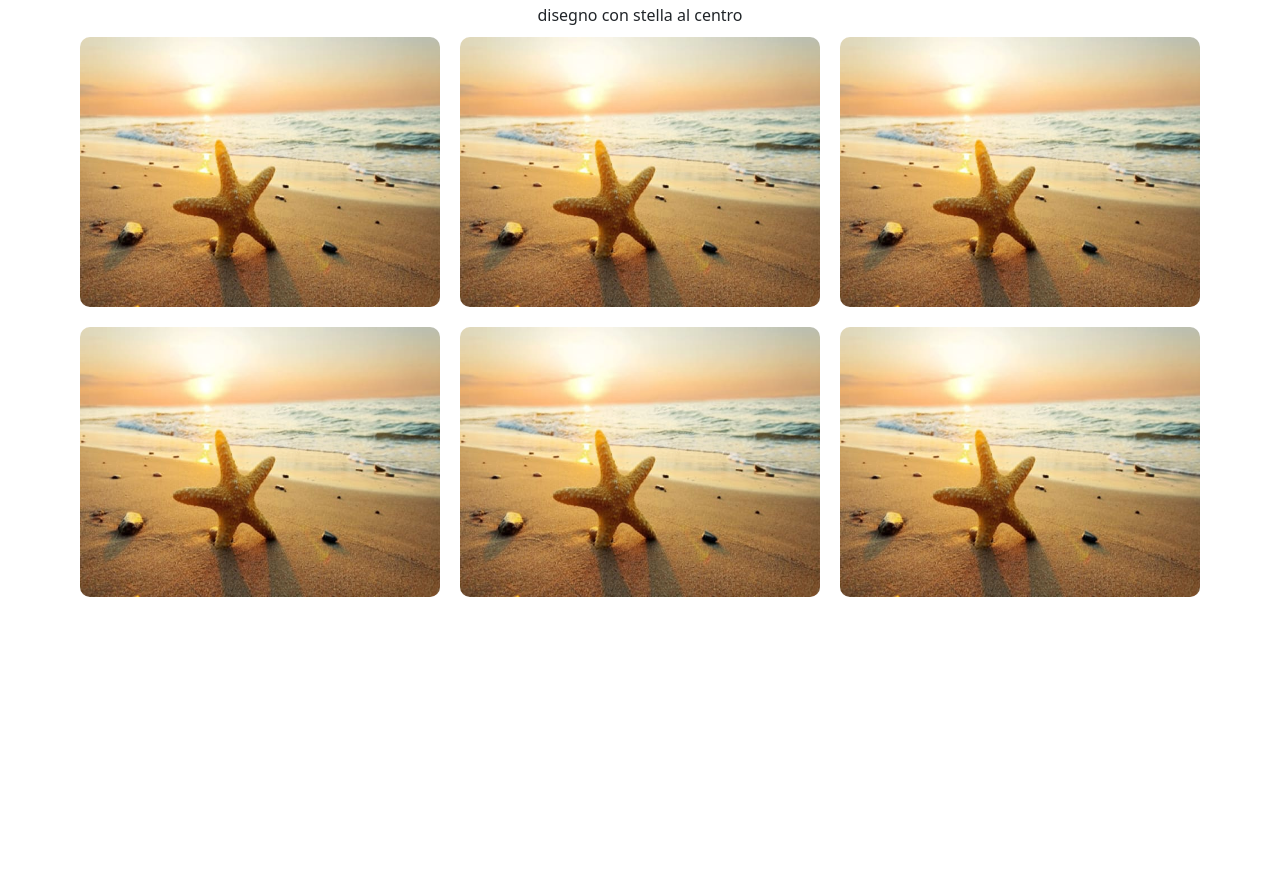
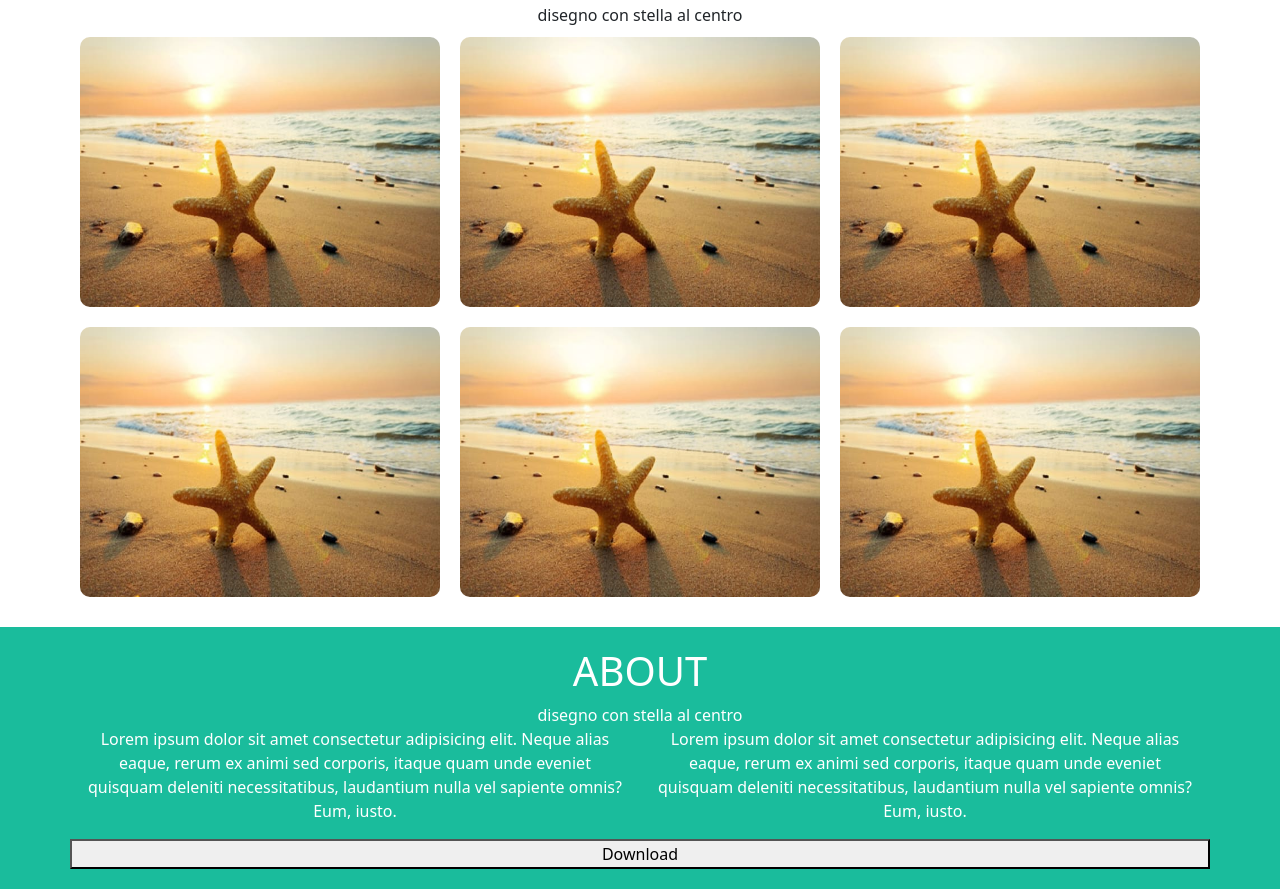
Before and after one commit to DarioDa86/html-css-bootstrap-freelancer, a plain HTML site: page index.html in a window 1280 px wide. Shown: the part 397-1286 px from the top of the page. Before the commit the page ends 1024 px from the top, so only its background shows below. Drawn offline with nearby package versions, Linux system fonts and the light colour scheme.

Commit message:
inserita section "about"

```diff
--- a/css/style.css
+++ b/css/style.css
@@ -1,3 +1,5 @@
+/* header */
+
 header {
     background-color: #2c3e50;
 }
@@ -13,17 +15,24 @@ nav ul li, nav ul li a{
     display: inline-block;
 }
 
+/* /header */
+
+/* hero */
 .immagine-hero {
     height: 150px;
     width: 150px;
     background-color: blueviolet;
 }
 
-.hero {
+.hero, .about {
     background-color: #1abc9c;
     padding: 20px 0;
     color: #fff;
 }
+
+/* /hero */
+
+/* portfolio */
 
 .immagine {
     padding: 10px;
@@ -37,3 +46,11 @@ nav ul li, nav ul li a{
 .portfolio {
     margin: 20px 0;
 }
+/* portfolio */
+
+
+/* about */
+width: 100px;
+.btn-download {
+}
+/* about */
--- a/index.html
+++ b/index.html
@@ -71,7 +71,19 @@
 
             </section>
             <section class="about">
-
+                <div class="container">
+                    <div class="row text-center justify-content-center">
+                        <h1>ABOUT</h1>
+                        <div>disegno con stella al centro</div>
+                        <div class="col-sm-12 col-md-6 col-lg-6">
+                            <p>Lorem ipsum dolor sit amet consectetur adipisicing elit. Neque alias eaque, rerum ex animi sed corporis, itaque quam unde eveniet quisquam deleniti necessitatibus, laudantium nulla vel sapiente omnis? Eum, iusto.</p>
+                        </div>
+                        <div class="col-sm-12 col-md-6 col-lg-6">
+                            <p>Lorem ipsum dolor sit amet consectetur adipisicing elit. Neque alias eaque, rerum ex animi sed corporis, itaque quam unde eveniet quisquam deleniti necessitatibus, laudantium nulla vel sapiente omnis? Eum, iusto.</p>
+                        </div>
+                        <button class="btn-download">Download</button>
+                    </div>
+                </div>
             </section>
             <section class="contact-me">
 
```
